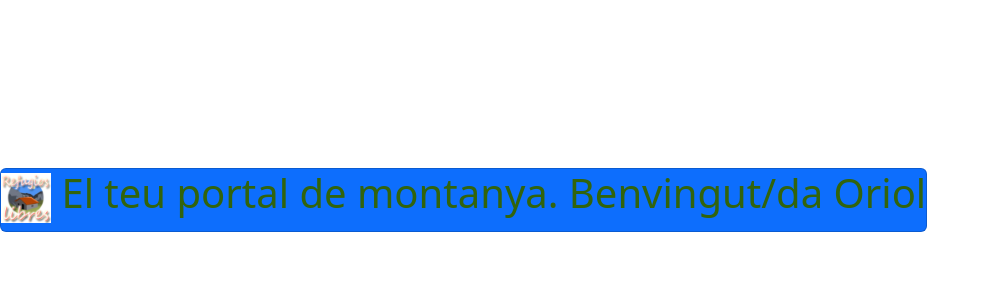
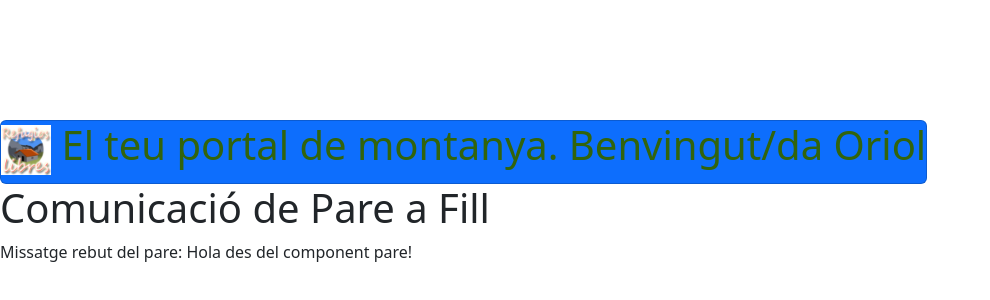
Before and after one commit to SectionOne/cursframeworks, a React (Vite) app in the folder cursreact/: page / in a window 1280 px wide. Shown: the part 200-500 px from the top of the page, without its empty margins (0-990 px from the left). Built offline with nearby package versions, Linux system fonts and the light colour scheme.

Commit message:
Codi 12 - Comunicació Pare a Fill amb components de Classe

```diff
--- a/cursreact/src/components/App.jsx
+++ b/cursreact/src/components/App.jsx
@@ -1,11 +1,15 @@
 import './App.css';
 import Header from './Header.jsx';
+import ParentComponent from './ParentComponent.jsx';
 function App() {
   return (
     <>
       <div className='bg-primary card'>
         <Header/>
       </div>
+      <div>
+        <ParentComponent/>
+      </div>
     </>
   );
 }
--- /dev/null
+++ b/cursreact/src/components/ChildComponent.jsx
@@ -0,0 +1,15 @@
+/* eslint-disable react/prop-types */
+/* eslint-disable no-unused-vars */
+import React, { Component } from 'react';
+
+class ChildComponent extends Component {
+  render() {
+    return (
+      <div>
+        <p>Missatge rebut del pare: {this.props.message}</p>
+      </div>
+    );
+  }
+}
+
+export default ChildComponent;
--- /dev/null
+++ b/cursreact/src/components/ParentComponent.jsx
@@ -0,0 +1,18 @@
+/* eslint-disable no-unused-vars */
+import React, { Component } from 'react';
+import ChildComponent from './ChildComponent';
+
+class ParentComponent extends Component {
+  render() {
+    const message = 'Hola des del component pare!';
+    return (
+      <div>
+        <h1>Comunicació de Pare a Fill</h1>
+        {/* Passem el missatge com a prop al fill */}
+        <ChildComponent message={message} />
+      </div>
+    );
+  }
+}
+
+export default ParentComponent;
```
Also changed, not shown: 1 other file (tests, documents, lock files or other folders).
